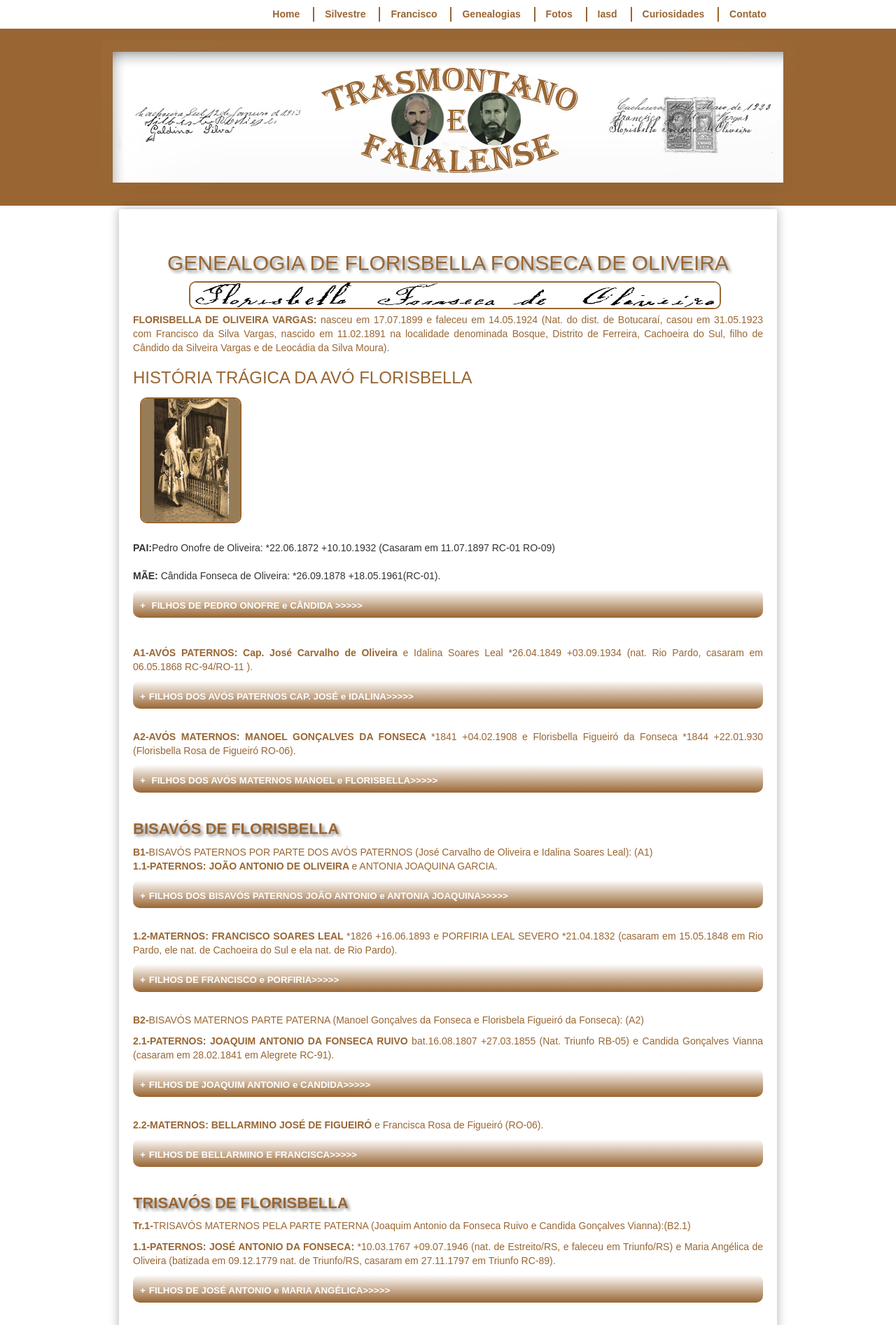
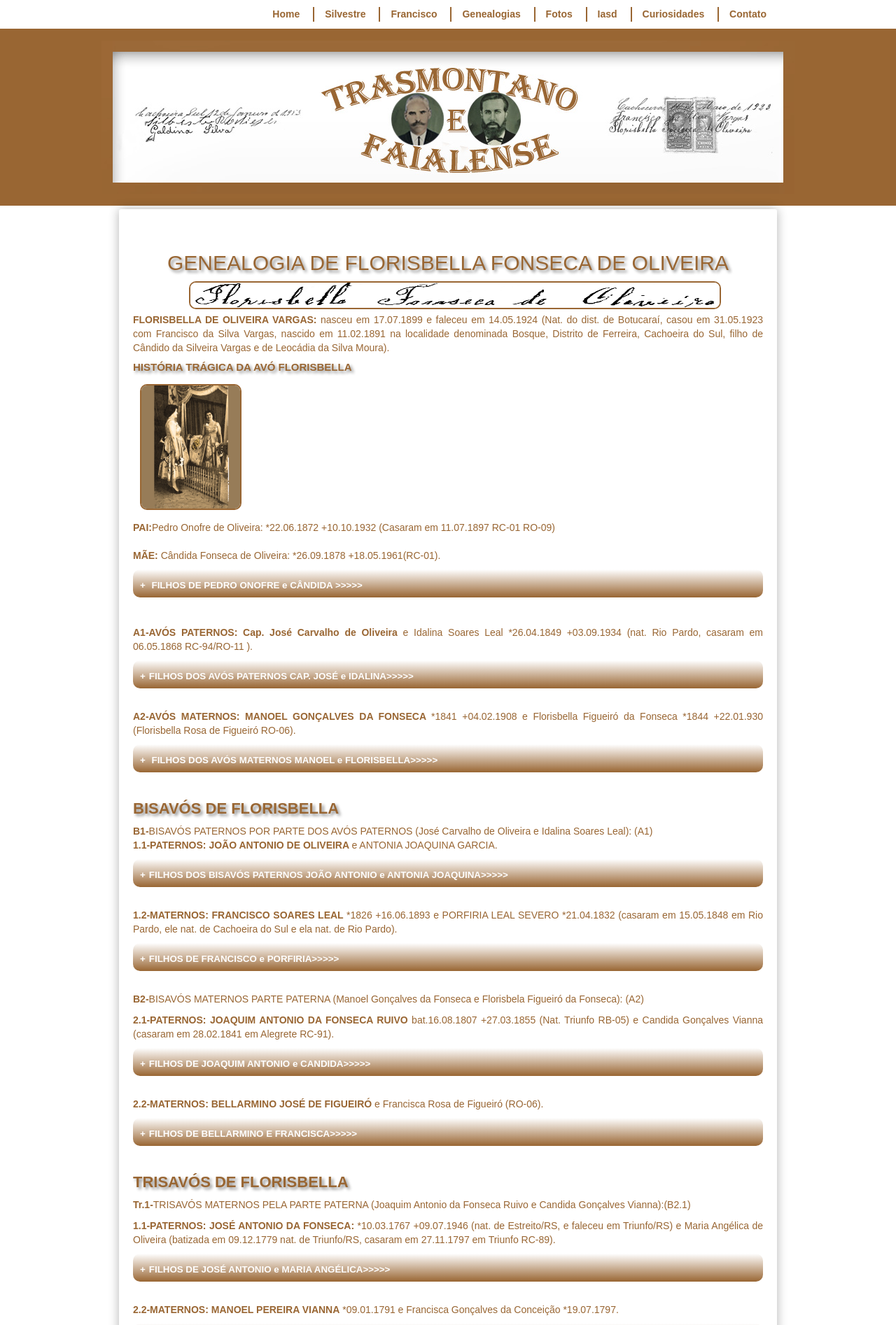
Before and after one commit to claudiovargas1955/claudiovargas1955.github.io, a Jekyll site: the page built from _pages/arvore-genealogica-de-costados-de-florisbella.html, in a window 1280 px wide. Shown: the top 1894 px of the page at 70% size. Built offline with Jekyll 4.4.1, drawn with Linux system fonts in a browser that asks for light colours; some web fonts are replaced.

Commit message:
Update arvore-genealogica-de-costados-de-florisbella.html

```diff
--- a/_pages/arvore-genealogica-de-costados-de-florisbella.html
+++ b/_pages/arvore-genealogica-de-costados-de-florisbella.html
@@ -57,7 +57,7 @@ title:  "ÁRVORE GENEALÓGICA DE COSTADOS DE FLORISBELLA"
         }
 
  h5{text-shadow: 3px 3px 4px #888;
-     font-size: 22px;
+     font-size: 15px;
      font-weight:bold;
        }
 
@@ -69,10 +69,10 @@ Fonseca de Oliveira - 31.05.1923";/>
 <p><b>FLORISBELLA DE OLIVEIRA VARGAS: </b>nasceu em 17.07.1899 e faleceu em 14.05.1924 (Nat. do dist. de Botucaraí, casou em 31.05.1923
 com Francisco da Silva Vargas, nascido em 11.02.1891 na localidade denominada Bosque, Distrito de Ferreira, Cachoeira do Sul, filho de
 Cândido da Silveira Vargas e de Leocádia da Silva Moura). <br>
-<h3>HISTÓRIA TRÁGICA DA AVÓ FLORISBELLA</h3>
+<h5>HISTÓRIA TRÁGICA DA AVÓ FLORISBELLA</h5>
 <img class="esq" style="float:left"; src="/images/145205640015.png" height="180px" title="Marina Madrinha de Florisbelo";/>
 <br> <br><br><br><br><br><br><br><br><br>
-<p></p><b>PAI:</b>Pedro Onofre de Oliveira: *22.06.1872 +10.10.1932 (Casaram em 11.07.1897 RC-01 RO-09) <br/> <br/>
+<p><b>PAI:</b>Pedro Onofre de Oliveira: *22.06.1872 +10.10.1932 (Casaram em 11.07.1897 RC-01 RO-09) <br/> <br/>
 <b>MÃE: </b> Cândida Fonseca de Oliveira: *26.09.1878 +18.05.1961(RC-01).
 <details><summary> <b>FILHOS DE PEDRO ONOFRE e CÂNDIDA  >>>>></summary> </b><br/>
 
```
